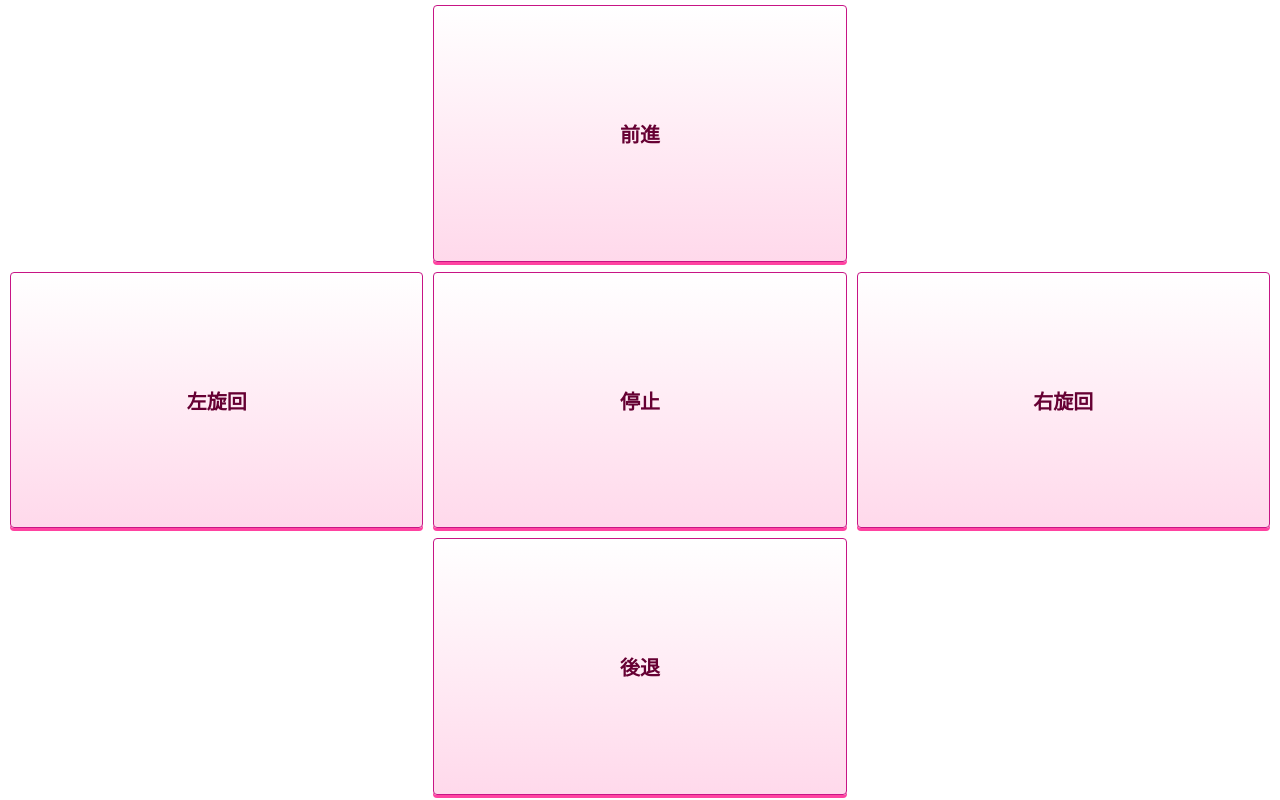
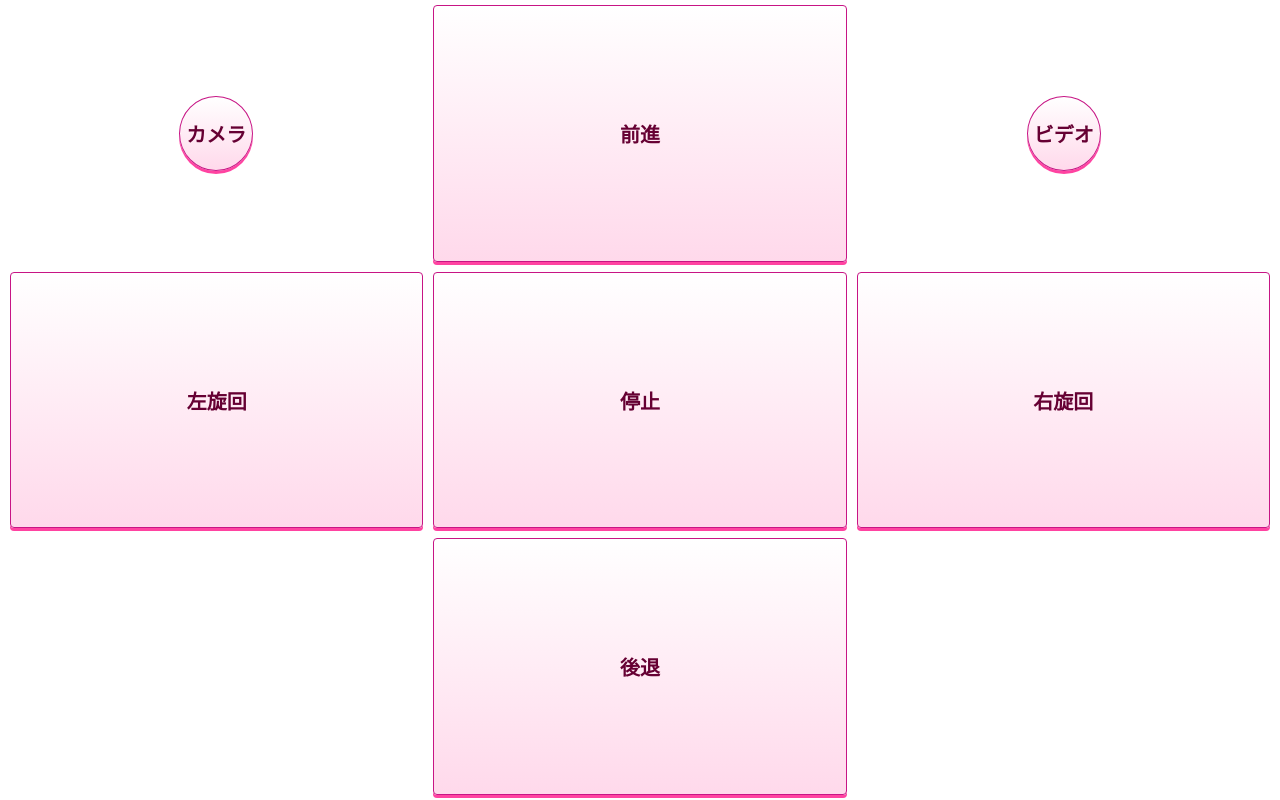
Before and after one commit to kamataryo/crosskeys-console-mobile, a plain HTML site: page index.html in a window 1280 px wide. Drawn offline with Linux system fonts and the light colour scheme.

Commit message:
Add camera and video button

```diff
--- a/index.html
+++ b/index.html
@@ -1,15 +1,18 @@
 <!DOCTYPE html>
 <html lang="ja">
+
 <head>
   <meta charset="UTF-8">
   <meta name="viewport" content="width=device-width, initial-scale=1.0, user-scalable=no">
   <meta http-equiv="X-UA-Compatible" content="ie=edge">
   <style>
-      html, body {
+    html,
+    body {
       height: 100%;
       margin: 0;
       overflow: hidden;
     }
+
     .v-wrap {
       display: flex;
       align-items: stretch;
@@ -17,6 +20,7 @@
       flex-direction: column;
       height: 100%;
     }
+
     .h-wrap {
       display: flex;
       align-items: stretch;
@@ -26,6 +30,7 @@
       margin: 5px;
       padding: 0;
     }
+
     .btn {
       position: relative;
       transition: none;
@@ -37,38 +42,61 @@
       font-weight: bold;
       border-radius: 0;
       height: 100%;
-        background: #ffd9eb; /* Old browsers */
-        background: -moz-linear-gradient(top, white 0%, #ffd9eb 100%); /* FF3.6-15 */
-        background: -webkit-linear-gradient(top, white 0%,#ffd9eb 100%); /* Chrome10-25,Safari5.1-6 */
-        background: linear-gradient(to bottom, white 0%,#ffd9eb 100%); /* W3C, IE10+, FF16+, Chrome26+, Opera12+, Safari7+ */
-        filter: progid:DXImageTransform.Microsoft.gradient( startColorstr='white', endColorstr='#ffd9eb',GradientType=0 ); /* IE6-9 */
+      background: #ffd9eb;
+      /* Old browsers */
+      background: -moz-linear-gradient(top, white 0%, #ffd9eb 100%);
+      /* FF3.6-15 */
+      background: -webkit-linear-gradient(top, white 0%, #ffd9eb 100%);
+      /* Chrome10-25,Safari5.1-6 */
+      background: linear-gradient(to bottom, white 0%, #ffd9eb 100%);
+      /* W3C, IE10+, FF16+, Chrome26+, Opera12+, Safari7+ */
+      filter: progid:DXImageTransform.Microsoft.gradient( startColorstr='white', endColorstr='#ffd9eb', GradientType=0);
+      /* IE6-9 */
       transition-duration: 0.2s;
       border-radius: 4px;
-        -webkit-tap-highlight-color: rgba(0,0,0,0);  /* iOSで出てくる黒い影を消す */
+      -webkit-tap-highlight-color: rgba(0, 0, 0, 0);
+      /* iOSで出てくる黒い影を消す */
       -webkit-transition: none;
       -webkit-appearance: none;
     }
+
     .btn:hover {
       cursor: pointer;
     }
-      .btn:active, .is-active {
+
+    .btn:active,
+    .is-active {
       top: 3px;
       box-shadow: none;
     }
+
     .f1 {
       padding: 0;
       margin: auto 5px;
       flex: 1;
     }
+
+    .sq {
+      display: flex;
+      align-items: center;
+      justify-content: center;
+    }
+
+    .circle {
+      display: block;
+      border-radius: 100%;
+      min-height: 75px;
+    }
   </style>
   <title>crosskey</title>
 </head>
+
 <body>
   <div class="v-wrap">
     <div class="h-wrap">
-        <div class="f1"></div>
+      <div class="sq f1"><button class="btn circle" id="camera">カメラ</button></div>
       <button class="btn f1" id="front">前進</button>
-        <div class="f1"></div>
+      <div class="sq f1"><button class="btn circle" id="video">ビデオ</button></div>
     </div>
     <div class="h-wrap">
       <button class="btn f1" id="left">左旋回</button>
@@ -76,14 +104,20 @@
       <button class="btn f1" id="right">右旋回</button>
     </div>
     <div class="h-wrap">
-        <div class="f1"><!--詰め物--></div>
+      <div class="f1">
+        <!--詰め物-->
+      </div>
       <button class="btn f1" id="back">後退</button>
-        <div class="f1"><!--詰め物--></div>
+      <div class="f1">
+        <!--詰め物-->
+      </div>
     </div>
   </div>
   <script>
     // minify用にブロックスコープを作る
     {
+      // 以下で定義しているプロパティ名は、minifyの時に最小化される
+
       // global由来の変数をスコープに閉じ込める
       let localDocument = document
       let LocalObject = Object
@@ -118,8 +152,11 @@
         39: 'right',
         40: 'back',
         32: 'stop' // スペース
+        67: 'camera' // C
+        86: 'video' // V
       }
       // ボタンのイベントクリックのリスナーを作成
+      // '/?front=1' などの URL にリクエストする
       let createClickLisnter = type => () => fetch('?' + type + '=1')
 
       // ボタンエレメントの取得
@@ -156,4 +193,5 @@
     }
   </script>
 </body>
+
 </html>
```
Lines whose indentation alone changed are shown as unchanged.
